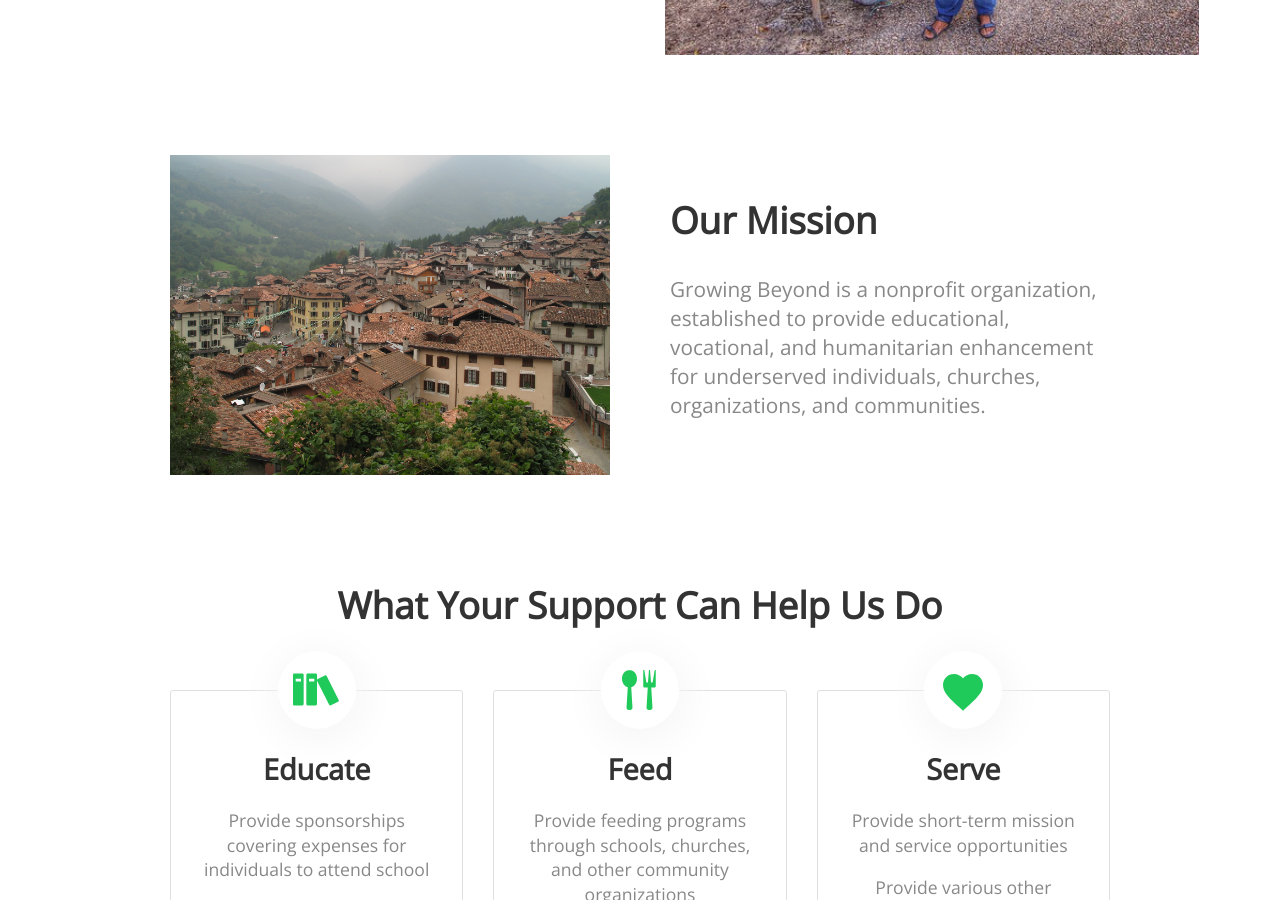
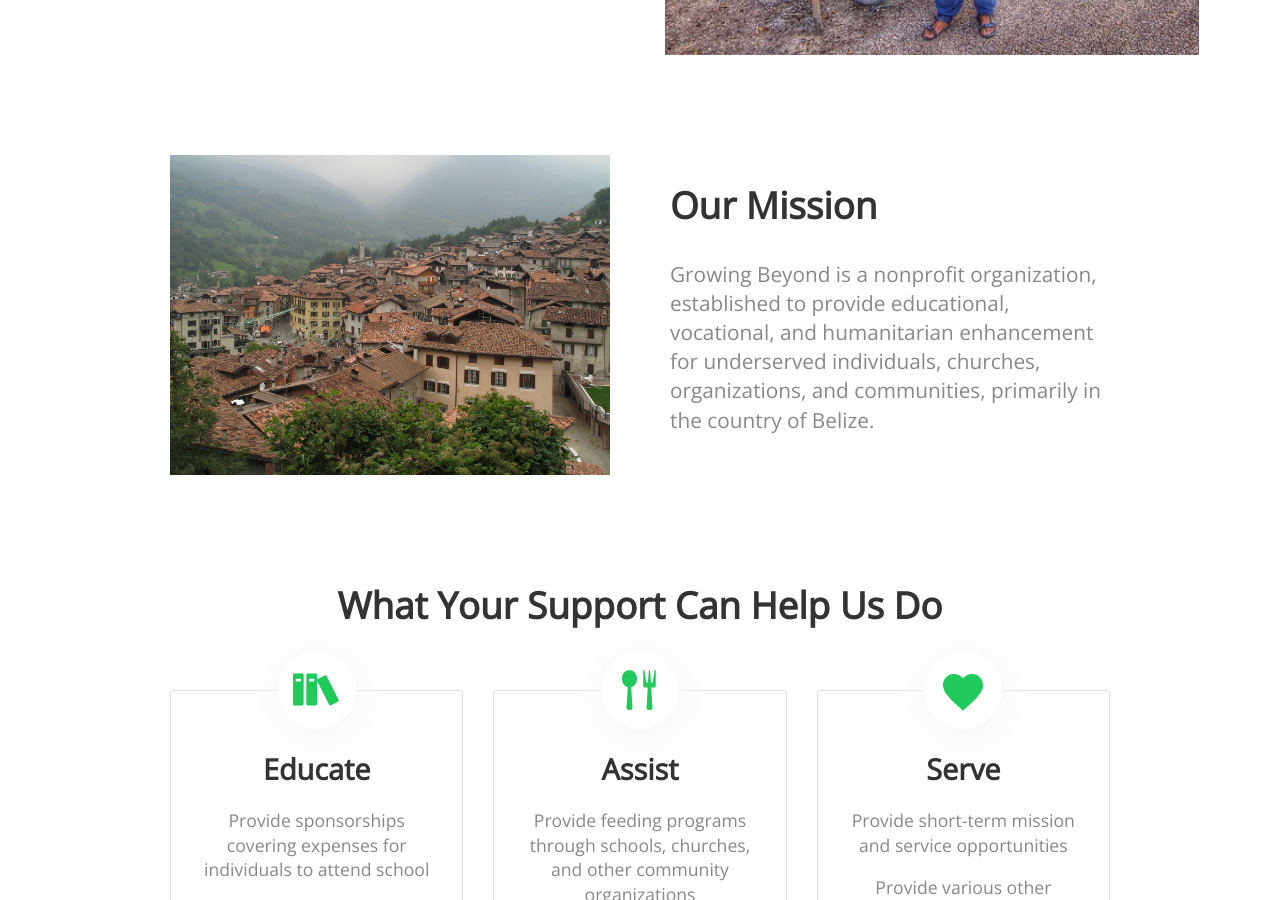
Before and after one commit to Growing-Beyond/gbsite, a Jekyll site: the page built from index.html, in a window 1280 px wide and 900 px high, scrolled down 501 px. Built offline with Jekyll 4.4.1, drawn with Linux system fonts in a browser that asks for light colours; nearby versions of some CDN libraries; a script that is not in the unit is left out.

Commit message:
Update index.html

```diff
--- a/index.html
+++ b/index.html
@@ -27,7 +27,7 @@ title: Growing Beyond
 		<div>
 			<h2 class="editable">Our Mission</h2>
 
-			<p class="editable">Growing Beyond is a nonprofit organization, established to provide educational, vocational, and humanitarian enhancement for underserved individuals, churches, organizations, and communities.</p>
+			<p class="editable">Growing Beyond is a nonprofit organization, established to provide educational, vocational, and humanitarian enhancement for underserved individuals, churches, organizations, and communities, primarily in the country of Belize.</p>
 		</div>
 	</div>
 </div>
@@ -49,7 +49,7 @@ title: Growing Beyond
 
 		<li>
 			<div class="image">{% include icons/site.html icon="food" %}</div>
-			<h3 class="editable">Feed</h3>
+			<h3 class="editable">Assist</h3>
 			<p class="editable">
 				<p>Provide feeding programs through schools, churches, and other community organizations</p>
 				<p>Provide resources to meet specific humanitarian needs of families and individuals</p>
```
